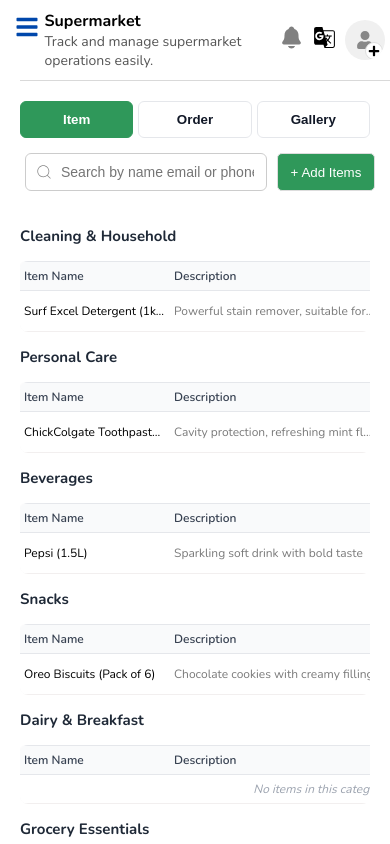
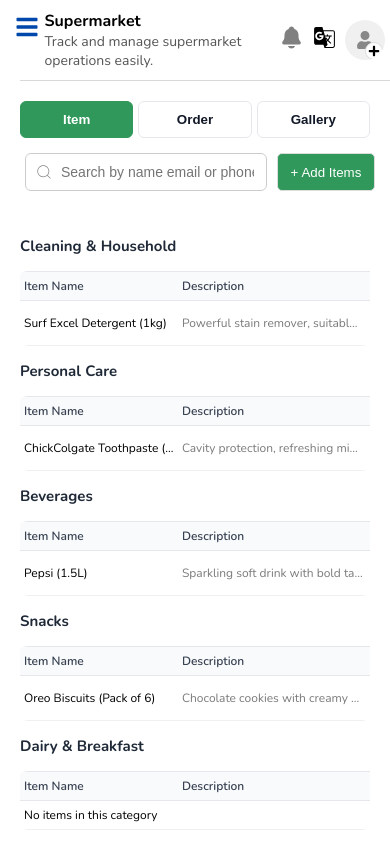
Before and after one commit to Tahanaz0/restaurant, a React (Vite) app: page /supperMarket in a window 390 px wide. Built offline with nearby package versions, Linux system fonts and the light colour scheme.

Commit message:
table alignment

```diff
--- a/src/component/UserManagement/userManagement.jsx
+++ b/src/component/UserManagement/userManagement.jsx
@@ -43,7 +43,7 @@
 
   return (
     <>
-      <div className={`user-management-container `} style={{ width: direction === "ltr" ? "93%" : "92%" }}>
+      <div className={`user-management-container `} >
         <div className="user-first1">
           <div className="user-management">
             <button className="right-btn">{t('customers')}</button>
--- a/src/component/supperMarket/MarketTable.css
+++ b/src/component/supperMarket/MarketTable.css
@@ -30,15 +30,16 @@
 }
 
 .category-block {
-  /* margin-bottom: 40px; */
   background: #fff;
   border-radius: 8px;
   overflow: hidden;
 }
 
+/* Wrapper ensures horizontal scrolling */
 .table-wrapper {
+  width: 100%;
   overflow-x: auto;
-  overflow-y: visible;
+  overflow-y: hidden;
   -webkit-overflow-scrolling: touch;
   scrollbar-width: thin;
   scrollbar-color: #cbd5e0 #f7fafc;
@@ -47,17 +48,14 @@
 .table-wrapper::-webkit-scrollbar {
   height: 6px;
 }
-
 .table-wrapper::-webkit-scrollbar-track {
   background: #f7fafc;
   border-radius: 3px;
 }
-
 .table-wrapper::-webkit-scrollbar-thumb {
   background: #cbd5e0;
   border-radius: 3px;
 }
-
 .table-wrapper::-webkit-scrollbar-thumb:hover {
   background: #a0aec0;
 }
@@ -66,15 +64,12 @@
   font-weight: 700;
   font-size: 15px;
   color: #1f2937;
-  /* margin: 0 0 20px 0; */
-  /* padding: 20px 0 10px 0; */
-  /* border-bottom: 1px solid #e5e7eb; */
   background: #fff;
 }
 
 .table {
   width: 100%;
-  min-width: 600px;
+  min-width: 750px; /* ensures scroll instead of squish */
   border-collapse: collapse;
   table-layout: fixed;
   background: #fff;
@@ -83,6 +78,7 @@
   box-shadow: 0 1px 3px rgba(0, 0, 0, 0.1);
 }
 
+/* Table Header */
 .table th {
   text-align: left;
   background: #f9fafb;
@@ -97,95 +93,66 @@
   text-overflow: ellipsis;
 }
 
-/* RTL Support for table headers */
 [dir="rtl"] .table th {
   text-align: right;
 }
 
-.table th:nth-child(1) {
-  min-width: 150px;
-  width: 25%;
-}
-
-.table th:nth-child(2) {
-  min-width: 200px;
-  width: 30%;
-}
-
-.table th:nth-child(3) {
-  min-width: 80px;
-  width: 15%;
-  /* text-align: right; */
-}
-
-.table th:nth-child(4) {
-  min-width: 100px;
-  width: 15%;
-  /* text-align: center; */
-}
-
-.table th:nth-child(5) {
-  min-width: 80px;
-  width: 10%;
-  text-align: center;
-}
+/* Fixed column widths */
+.table th:nth-child(1) { min-width: 150px; width: 25%; }
+.table th:nth-child(2) { min-width: 200px; width: 30%; }
+.table th:nth-child(3) { min-width: 80px; width: 15%; }
+.table th:nth-child(4) { min-width: 100px; width: 15%; }
+.table th:nth-child(5) { min-width: 80px; width: 10%; text-align: center; }
 
 .table td {
   padding: 10px 10px;
   border-bottom: 1px solid #f3f4f6;
   font-size: 14px;
   vertical-align: middle;
-  word-wrap: break-word;
   background: #fff;
   white-space: nowrap;
   overflow: hidden;
   text-overflow: ellipsis;
 }
 
-/* RTL Support for table cells */
 [dir="rtl"] .table td {
   text-align: right;
 }
 
 .table td:nth-child(3) {
-  /* text-align: right; */
   font-weight: 600;
-  padding: 10px;
   color: #059669;
 }
-tr{
+
+tr {
   border-bottom: #f2efef 1px solid;
 }
 
-.table td:nth-child(4) {
-  text-align: center;
-  padding: 10px;
-  /* background-color: #085c0b; */
-}
-
+.table td:nth-child(4),
 .table td:nth-child(5) {
   text-align: center;
 }
 
+/* Description Text */
 .desc {
   color: #7a7a7a;
   font-size: 13px;
   line-height: 1.4;
   max-width: 100%;
-  word-wrap: break-word;
   white-space: nowrap;
   overflow: hidden;
   text-overflow: ellipsis;
 }
 
+/* Status Styles */
 .status {
   padding: 6px 12px;
-  /* border-radius: 20px; */
   font-size: 12px;
   font-weight: 600;
   display: inline-block;
   text-align: center;
   min-width: 80px;
+  border-radius: 20px;
 }
 
 .status.available {
@@ -198,6 +165,7 @@
   color: #6b7280;
 }
 
+/* Action Buttons */
 .actions {
   display: flex;
   gap: 8px;
@@ -205,20 +173,15 @@
   justify-content: center;
   align-items: center;
   padding: 4px;
-  min-width: 80px;
-  min-height: 40px;
-  /* border: 1px solid #e5e7eb; */
+  background: #f9fafb;
   border-radius: 4px;
-  background: #f9fafb;
 }
 
-.edit {
-  color: #6b7280;
+.edit, .deleteM {
   cursor: pointer;
   padding: 8px;
   border-radius: 4px;
   transition: all 0.2s ease;
-  font-size: 16px;
   display: flex;
   align-items: center;
   justify-content: center;
@@ -226,6 +189,9 @@
   min-height: 32px;
 }
 
+.edit {
+  color: #6b7280;
+}
 .edit:hover {
   background-color: #f3f4f6;
   color: #374151;
@@ -233,246 +199,57 @@
 
 .deleteM {
   color: #F91616 !important;
-  cursor: pointer;
-  padding: 8px;
-  border-radius: 4px;
-  transition: all 0.2s ease;
   font-size: 16px !important;
-  display: flex !important;
-  align-items: center;
-  justify-content: center;
-  min-width: 32px;
-  min-height: 32px;
-  visibility: visible !important;
-  opacity: 1 !important;
 }
-
 .deleteM:hover {
   background-color: #fef2f2;
   color: #dc2626;
 }
 
-.no-items {
-  text-align: center;
-  padding: 40px 20px;
-  color: #9ca3af;
-  font-style: italic;
-  font-size: 14px;
-  background: #f9fafb;
-}
-
-/* Hover effect for rows */
+/* Hover + Focus states */
 .table tbody tr:hover {
   background-color: #f9fafb;
 }
-
-/* Remove border from last row */
 .table tbody tr:last-child td {
   border-bottom: none;
 }
-
-
-/* Additional icon styling */
-.edit:active,
-.delete:active {
-  transform: scale(0.95);
-}
-
-.edit:focus,
-.deleteM:focus {
+.edit:focus, .deleteM:focus {
   outline: 2px solid #059669;
   outline-offset: 2px;
 }
-
 .deleteM:focus {
   outline-color: #dc2626;
 }
 
-
-
-/* Responsive adjustments */
-@media (max-width: 768px) {
-  .product-table {
-    overflow-x: auto;
-    -webkit-overflow-scrolling: touch;
-  }
-
-  .table-wrapper {
-    overflow-x: auto;
-    -webkit-overflow-scrolling: touch;
-  }
-
-  .table {
-    min-width: 700px; /* force full table horizontal scroll to avoid overlap */
-    table-layout: fixed;
-  }
-
-  .table th,
-  .table td {
-    padding: 8px 6px;
-    font-size: 13px;
-    white-space: nowrap;
-    overflow: hidden;
-    text-overflow: ellipsis;
-  }
-
-  .table th:nth-child(1) {
-    min-width: 120px;
-    width: 25%;
-  }
-  .table th:nth-child(2) {
-    min-width: 200px;
-    width: 35%;
-  }
-  .table th:nth-child(3) {
-    min-width: 80px;
-    width: 15%;
-  }
-  .table th:nth-child(4) {
-    min-width: 100px;
-    width: 15%;
-  }
-  .table th:nth-child(5) {
-    min-width: 80px;
-    width: 10%;
-  }
-
-  .desc {
-    max-width: 200px;
-    overflow: hidden;
-    text-overflow: ellipsis;
-    white-space: nowrap;
-  }
-
-  .edit,
-  .deleteM {
-    padding: 6px;
-    min-width: 28px;
-    min-height: 28px;
-    font-size: 14px;
-  }
-
-  .actions {
-    gap: 6px;
-    min-width: 70px;
-  }
-}
-
-/* Extra small screens */
-@media (max-width: 480px) {
-  .product-table {
-    margin-top: 15px;
-    overflow-x: auto;
-    -webkit-overflow-scrolling: touch;
-  }
-
-  .table-wrapper {
-    overflow-x: auto;
-    -webkit-overflow-scrolling: touch;
-  }
-
-  .table {
-    min-width: 600px; /* ensure scroll instead of squeezing cells */
-    font-size: 12px;
-    table-layout: fixed;
-  }
-
-  .table th,
-  .table td {
-    padding: 6px 4px;
-    font-size: 12px;
-    white-space: nowrap;
-    overflow: hidden;
-    text-overflow: ellipsis;
-  }
-
-  .table th:nth-child(1) {
-    min-width: 100px;
-    width: 25%;
-  }
-  .table th:nth-child(2) {
-    min-width: 150px;
-    width: 35%;
-  }
-  .table th:nth-child(3) {
-    min-width: 60px;
-    width: 15%;
-  }
-  .table th:nth-child(4) {
-    min-width: 80px;
-    width: 15%;
-  }
-  .table th:nth-child(5) {
-    min-width: 60px;
-    width: 10%;
-  }
-
-  .desc {
-    max-width: 150px;
-    font-size: 11px;
-    white-space: nowrap;
-    overflow: hidden;
-    text-overflow: ellipsis;
-  }
-
-  .edit,
-  .deleteM {
-    padding: 4px;
-    min-width: 24px;
-    min-height: 24px;
-    font-size: 12px;
-  }
-
-  .actions {
-    gap: 4px;
-    min-width: 64px;
-  }
-
-  /* Reduce status area density to prevent collision */
-  .status-toggle {
-    gap: 6px;
-  }
-  /* Hide status text on very small screens to avoid overlap; toggle still visible */
-  .status-toggle .status-text {
-    display: none;
-  }
-}
-/* Toggle + text side by side */
+/* Toggle Switch */
 .status-toggle {
   display: flex;
   align-items: center;
   gap: 8px;
 }
 
-/* Switch design */
 .switch {
   position: relative;
   display: inline-block;
   width: 40px;
   height: 20px;
 }
-
 .switch input {
   opacity: 0;
   width: 0;
   height: 0;
 }
-
 .slider {
   position: absolute;
   cursor: pointer;
-  top: 0;
-  left: 0;
-  right: 0;
-  bottom: 0;
+  top: 0; left: 0; right: 0; bottom: 0;
   background-color: #ccc;
   transition: .4s;
   border-radius: 20px;
 }
-
 .slider:before {
+  content: "";
   position: absolute;
-  content: "";
   height: 16px;
   width: 16px;
   left: 2px;
@@ -481,25 +258,19 @@
   transition: .4s;
   border-radius: 50%;
 }
-
 input:checked + .slider {
   background-color: #4caf50;
 }
-
 input:checked + .slider:before {
   transform: translateX(20px);
 }
-
-/* Text colors */
 .status-text.available {
-
   color: white;
   border-radius: 5px;
   padding: 3px;
   background-color: #1A1A1A;
   font-weight: 500;
 }
-
 .status-text.unavailable {
   color: black;
   border-radius: 5px;
@@ -508,13 +279,33 @@
   font-weight: 500;
 }
 
-/* Delete Modal Styles */
+/* Responsive: Prevent overlap — force scroll */
+@media (max-width: 992px) {
+  .table { min-width: 800px; }
+}
+@media (max-width: 768px) {
+  .table { min-width: 700px; }
+  .table th, .table td {
+    padding: 8px 6px;
+    font-size: 13px;
+  }
+}
+@media (max-width: 480px) {
+  .table { min-width: 600px; font-size: 12px; }
+  .table th, .table td {
+    padding: 6px 4px;
+    font-size: 12px;
+  }
+  .desc {
+    max-width: 150px;
+    font-size: 11px;
+  }
+}
+
+/* Modal Styles (unchanged) */
 .modal-overlay {
   position: fixed;
-  top: 0;
-  left: 0;
-  right: 0;
-  bottom: 0;
+  top: 0; left: 0; right: 0; bottom: 0;
   background-color: rgba(0, 0, 0, 0.5);
   display: flex;
   align-items: center;
@@ -523,87 +314,54 @@
   backdrop-filter: blur(2px);
 }
 
-.delete-modal {
+.delete-modal, .edit-modal {
   background: white;
   border-radius: 12px;
-  box-shadow: 0 20px 25px -5px rgba(0, 0, 0, 0.1), 0 10px 10px -5px rgba(0, 0, 0, 0.04);
-  max-width: 400px;
+  box-shadow: 0 20px 25px -5px rgba(0, 0, 0, 0.1),
+              0 10px 10px -5px rgba(0, 0, 0, 0.04);
   width: 90%;
-  max-height: 90vh;
-  padding: 10px;
-  overflow: hidden;
+  border: 1px solid #e5e7eb;
   animation: modalSlideIn 0.3s ease-out;
   font-family: 'Nunito', sans-serif;
-  border: 1px solid #e5e7eb;
 }
 
+.delete-modal { max-width: 400px; }
+.edit-modal { max-width: 500px; max-height: 95vh; overflow: hidden; }
+
 @keyframes modalSlideIn {
-  from {
-    opacity: 0;
-    transform: translateY(-20px) scale(0.95);
-  }
-  to {
-    opacity: 1;
-    transform: translateY(0) scale(1);
-  }
+  from { opacity: 0; transform: translateY(-20px) scale(0.95); }
+  to { opacity: 1; transform: translateY(0) scale(1); }
 }
 
-.modal-header {
+.modal-header, .modal-footer {
   display: flex;
+  justify-content: space-between;
   align-items: center;
-  justify-content: space-between;
   padding: 10px 20px;
-  /* border-bottom: 1px solid #e5e7eb; */
 }
 
 .modal-header h3 {
-  margin: 0;
   font-size: 18px;
   font-weight: 700;
   color: #1f2937;
-  font-family: 'Nunito', sans-serif;
 }
 
 .close-btn {
   color: #6b7280;
   cursor: pointer;
-  padding: 4px;
-  border-radius: 4px;
-  transition: all 0.2s ease;
   font-size: 18px;
 }
-
 .close-btn:hover {
-  background-color: #f3f4f6;
   color: #374151;
 }
 
-.modal-body p {
-  /* margin: 0 0 12px 0; */
-  color: #374151;
-  font-size: 14px;
-  line-height: 1.5;
-  font-family: 'Nunito', sans-serif;
+.modal-footer {
+  justify-content: flex-end;
+  gap: 12px;
+  padding: 16px 24px 24px;
 }
 
-.modal-body p:last-child {
-  margin-bottom: 0;
-}
-
-.warning-text {
-  color: #dc2626 !important;
-  font-size: 13px !important;
-  font-weight: 500;
-}
-
-.modal-footer {
-  display: flex;
-  gap: 12px;
-  padding: 16px 24px 24px 24px;
-  justify-content: flex-end;
-}
-
-.cancel-btn, .delete-btn {
+.cancel-btn, .delete-btn, .save-btn {
   padding: 10px 20px;
   border-radius: 6px;
   font-size: 14px;
@@ -619,10 +377,8 @@
   color: #374151;
   border: 1px solid #d1d5db;
 }
-
 .cancel-btn:hover {
   background-color: #e5e7eb;
-  color: #1f2937;
 }
 
 .delete-btn {
@@ -630,184 +386,31 @@
   color: white;
   font-weight: 600;
 }
-
 .delete-btn:hover {
   background-color: #ff5252;
-  transform: translateY(-1px);
   box-shadow: 0 4px 12px rgba(255, 109, 109, 0.3);
-}
-
-.delete-btn:active {
-  transform: scale(0.98);
-}
-
-/* Edit Modal Styles */
-.edit-modal {
-  background: white;
-  border-radius: 12px;
-  box-shadow: 0 20px 25px -5px rgba(0, 0, 0, 0.1), 0 10px 10px -5px rgba(0, 0, 0, 0.04);
-  max-width: 500px;
-  width: 90%;
-  max-height: 95vh;
-  overflow: hidden;
-  animation: modalSlideIn 0.3s ease-out;
-  font-family: 'Nunito', sans-serif;
-  border: 1px solid #e5e7eb;
-}
-
-.edit-modal .modal-body {
-  padding: 0px 16px;
-  max-height: 70vh;
-  overflow-y: auto;
-  /* Hide scrollbar for Chrome, Safari and Opera */
-  scrollbar-width: none; /* Firefox */
-  -ms-overflow-style: none; /* Internet Explorer 10+ */
-}
-
-.edit-modal .modal-body::-webkit-scrollbar {
-  display: none; /* Chrome, Safari and Opera */
-}
-
-
-
-.form-group label {
-  display: block;
-  margin-bottom: 4px;
-  font-size: 14px;
-  font-weight: 600;
-  color: #374151;
-  font-family: 'Nunito', sans-serif;
-}
-
-.form-group input,
-.form-group textarea,
-.form-group select {
-  width: 100%;
-  padding: 8px 10px;
-  border: 1px solid #d1d5db;
-  border-radius: 6px;
-  font-size: 14px;
-  font-family: 'Nunito', sans-serif;
-  transition: all 0.2s ease;
-  box-sizing: border-box;
-}
-
-.form-group input:focus,
-.form-group textarea:focus,
-.form-group select:focus {
-  outline: none;
-  border-color: #3BBE70;
-  box-shadow: 0 0 0 3px rgba(59, 190, 112, 0.1);
-  caret-color: #3BBE70; /* Change cursor color to green */
-}
-
-/* Change cursor color for react-select input */
-.form-group .react-select__input {
-  caret-color: #3BBE70 !important;
-  color: #374151 !important;
-}
-
-.form-group .react-select__input-container {
-  caret-color: #3BBE70 !important;
-}
-
-/* Change cursor color for all inputs in form */
-.form-group input {
-  caret-color: #3BBE70;
-}
-
-.form-group textarea {
-  caret-color: #3BBE70;
-}
-
-/* More specific selectors for cursor color */
-.form-group input[type="text"],
-.form-group input[type="number"],
-.form-group textarea {
-  caret-color: #3BBE70 !important;
-}
-
-/* Global cursor color override */
-* {
-  caret-color: #3BBE70;
-}
-
-/* Specific override for form inputs */
-.edit-modal input,
-.edit-modal textarea {
-  caret-color: #3BBE70 !important;
-}
-
-/* Remove blue outline from react-select */
-.form-group .react-select__control:focus,
-.form-group .react-select__control:focus-within {
-  outline: none !important;
-  border-color: #3BBE70 !important;
-  box-shadow: 0 0 0 3px rgba(59, 190, 112, 0.1) !important;
-}
-
-.form-group .react-select__control {
-  outline: none !important;
-  border-color: #d1d5db !important;
-  box-shadow: none !important;
-}
-
-.form-group .react-select__control:hover {
-  border-color: #3BBE70 !important;
-}
-
-.form-group textarea {
-  resize: vertical;
-  min-height: 60px;
 }
 
 .save-btn {
   background-color: #3BBE70;
   color: white;
   font-weight: 600;
-  padding: 10px 20px;
-  border-radius: 6px;
-  font-size: 14px;
-  font-weight: 500;
-  cursor: pointer;
-  transition: all 0.2s ease;
-  border: none;
-  min-width: 120px;
-  font-family: 'Nunito', sans-serif;
 }
-
 .save-btn:hover {
   background-color: #2ea55a;
-  transform: translateY(-1px);
   box-shadow: 0 4px 12px rgba(59, 190, 112, 0.3);
 }
 
-.save-btn:active {
-  transform: scale(0.98);
-}
-
-/* Responsive modal */
+/* Responsive modals */
 @media (max-width: 480px) {
-  .delete-modal,
-  .edit-modal {
+  .delete-modal, .edit-modal {
     width: 95%;
     margin: 20px;
   }
-
-  .modal-header,
-  .modal-body,
-  .modal-footer {
-    padding-left: 16px;
-    padding-right: 16px;
-  }
-
   .modal-footer {
     flex-direction: column;
   }
-
-  .cancel-btn,
-  .delete-btn,
-  .save-btn {
+  .cancel-btn, .delete-btn, .save-btn {
     width: 100%;
   }
 }
```
Also changed, not shown: src/component/sidebar/sidebar.css (+14 -0 lines).
